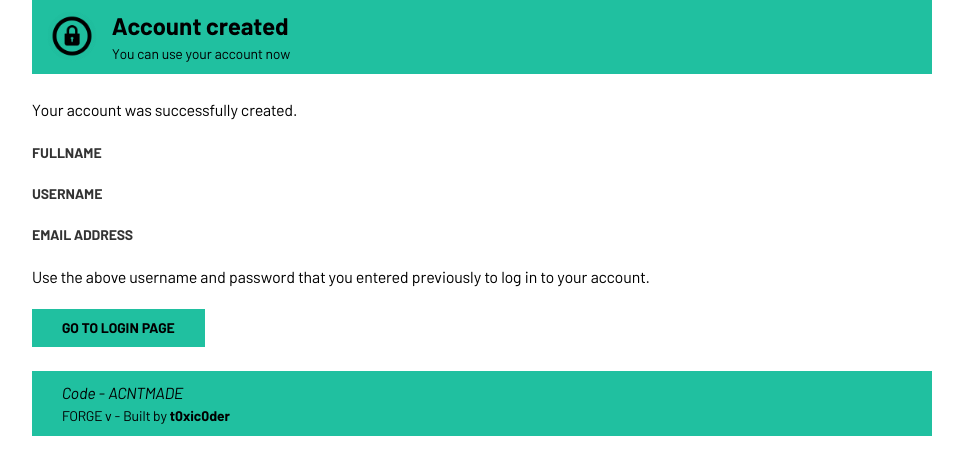
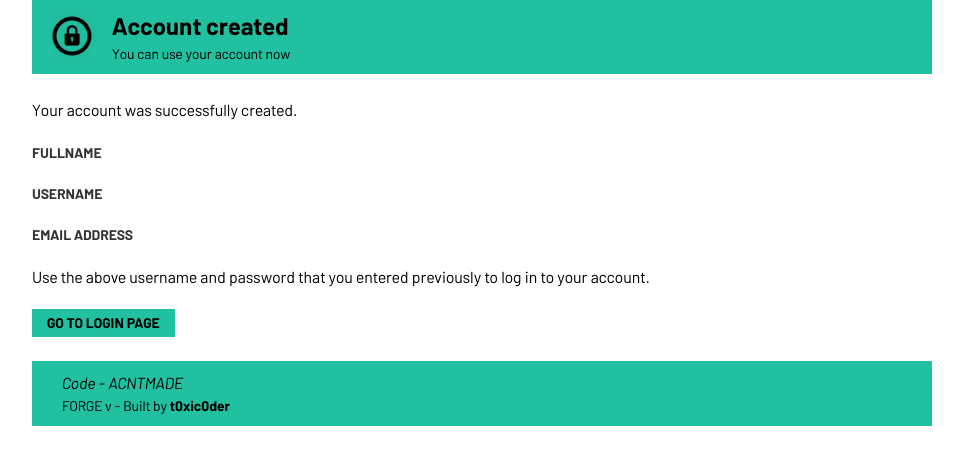
Before and after one commit to astrosonic/forge, a Flask app: template templates/acntmade.html in a window 1280 px wide. Shown: the part 25-500 px from the top of the page, without its empty margins (158-1121 px from the left). Run offline with Flask 2, Linux system fonts and the light colour scheme; the template is opened without the code that fills it, so the values that code supplies are empty.

Commit message:
Corrected the account created frontend

```diff
--- a/templates/acntmade.html
+++ b/templates/acntmade.html
@@ -23,7 +23,7 @@
         Use the above username and password that you entered previously to log in to your account.
     </p>
     <a href="{{ url_for("entrydir") }}">
-        <button class="uk-button uk-background-secondary headelem forggrin">
+        <button class="uk-button uk-background-secondary uk-button-small headelem forggrin">
             Go to login page
         </button>
     </a>
```
